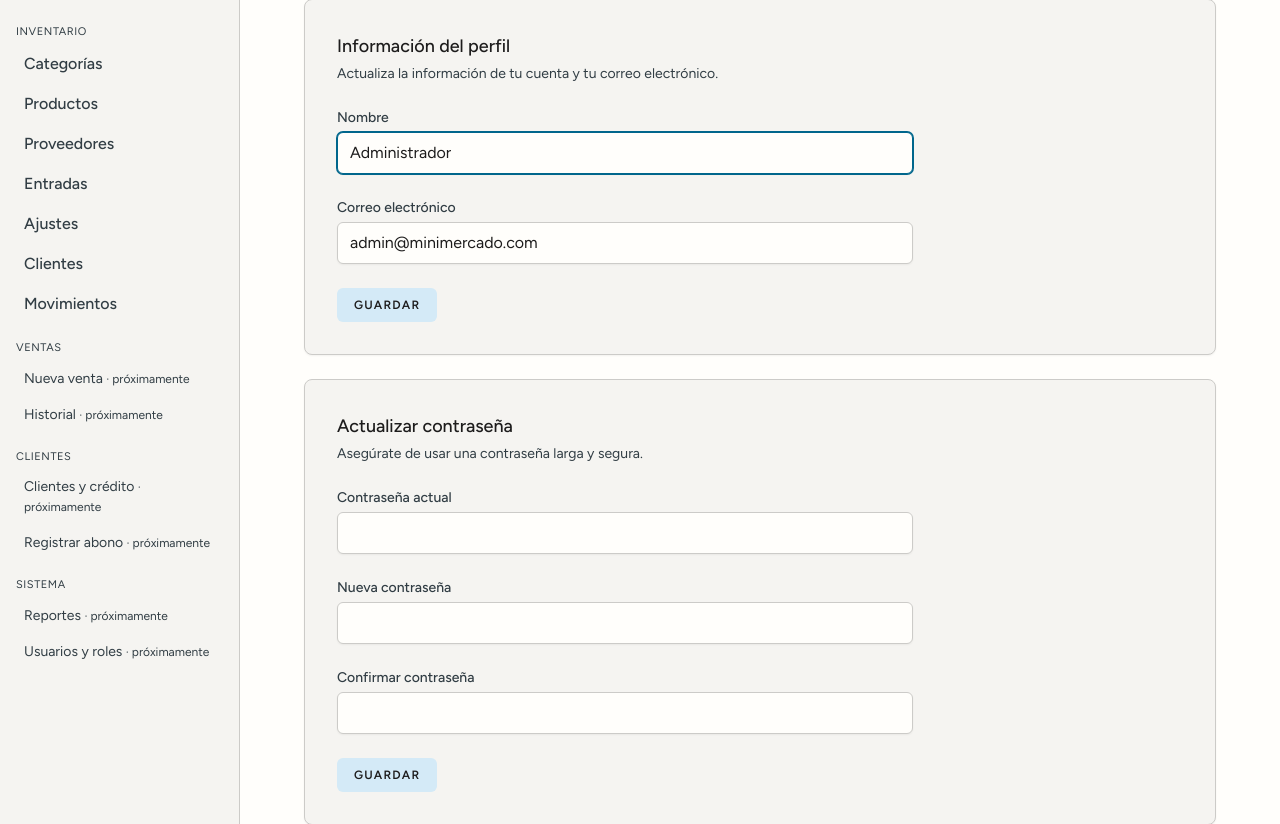
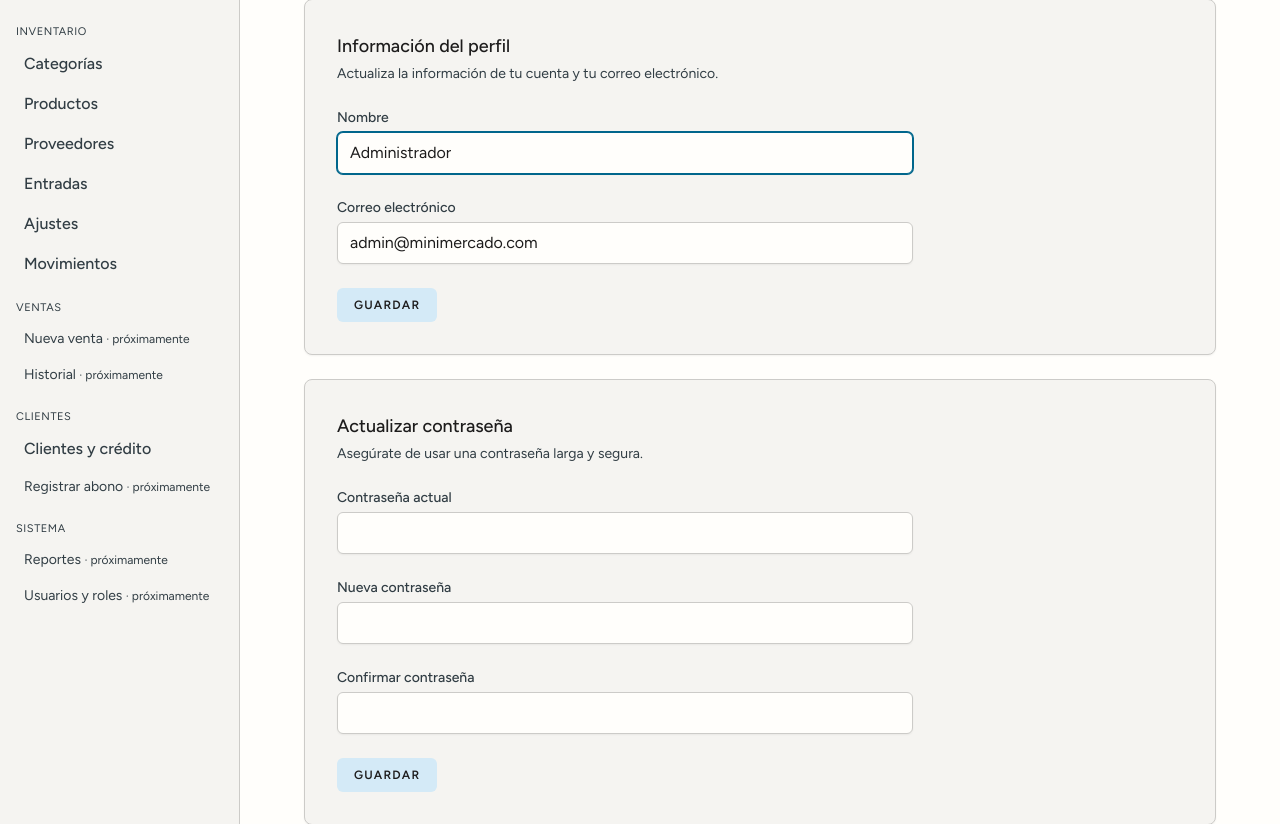
Before and after one commit to lysusco/MiniMarketElAhorro, a Laravel app: page /profile in a window 1280 px wide. Shown: the part 129-953 px from the top of the page. Run offline with Laravel 12, Linux system fonts and the light colour scheme; a user stored in the database is signed in; data comes from the database, SQL or seed files in the repository; style sheets or scripts are compiled from the project's sources.

Commit message:
fix(clientes): enlace de clientes en el grupo Clientes del sidebar, sin duplicados

```diff
--- a/resources/views/layouts/sidebar.blade.php
+++ b/resources/views/layouts/sidebar.blade.php
@@ -61,9 +61,6 @@
                     <x-responsive-nav-link :href="route('ajustes.index')" :active="request()->routeIs('ajustes.*')">
                         <span class="truncate" x-show="!collapsed">Ajustes</span>
                     </x-responsive-nav-link>
-                    <x-responsive-nav-link :href="route('clientes.index')" :active="request()->routeIs('clientes.*')">
-                        <span class="truncate" x-show="!collapsed">Clientes</span>
-                    </x-responsive-nav-link>
                     <x-responsive-nav-link :href="route('movimientos.index')" :active="request()->routeIs('movimientos.*')">
                         <span class="truncate" x-show="!collapsed">Movimientos</span>
                     </x-responsive-nav-link>
@@ -77,7 +74,9 @@
 
                 <div>
                     <p x-show="!collapsed" class="px-2 mb-1 text-[11px] uppercase tracking-wider text-text-200">Clientes</p>
-                    <x-coming-soon x-show="!collapsed">Clientes y crédito</x-coming-soon>
+                    <x-responsive-nav-link :href="route('clientes.index')" :active="request()->routeIs('clientes.*')">
+                        <span class="truncate" x-show="!collapsed">Clientes y crédito</span>
+                    </x-responsive-nav-link>
                     <x-coming-soon x-show="!collapsed">Registrar abono</x-coming-soon>
                 </div>
             @endunless
```
